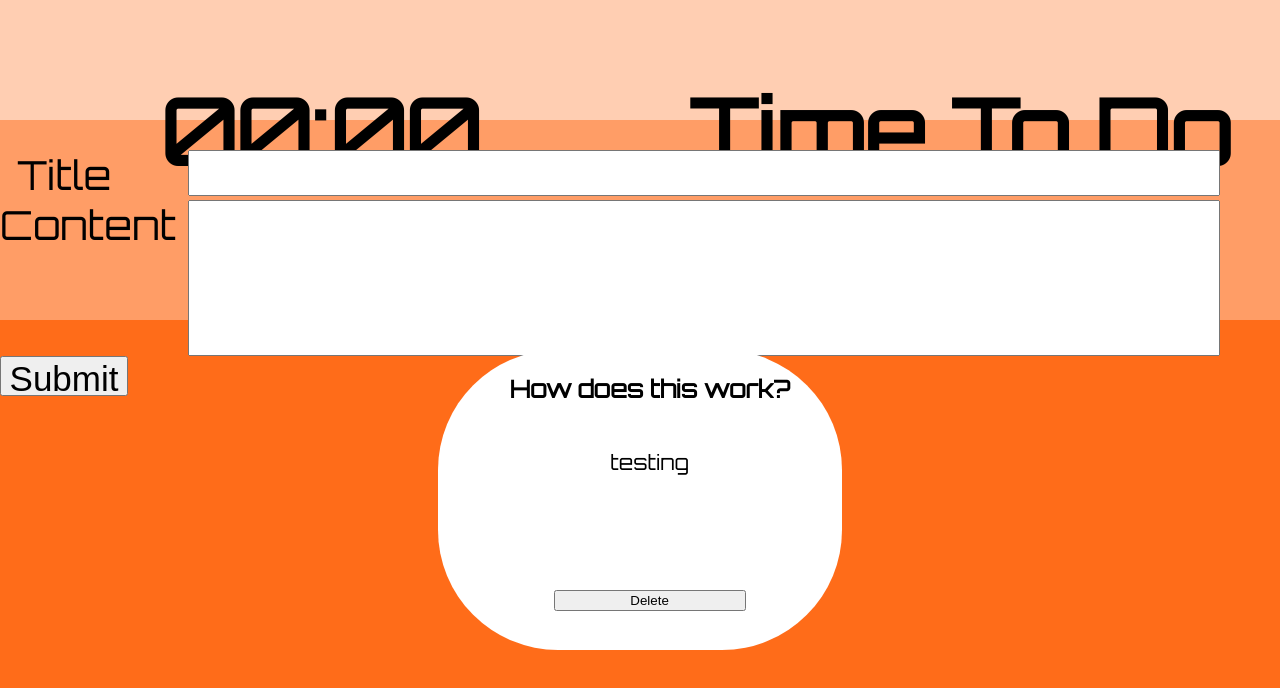
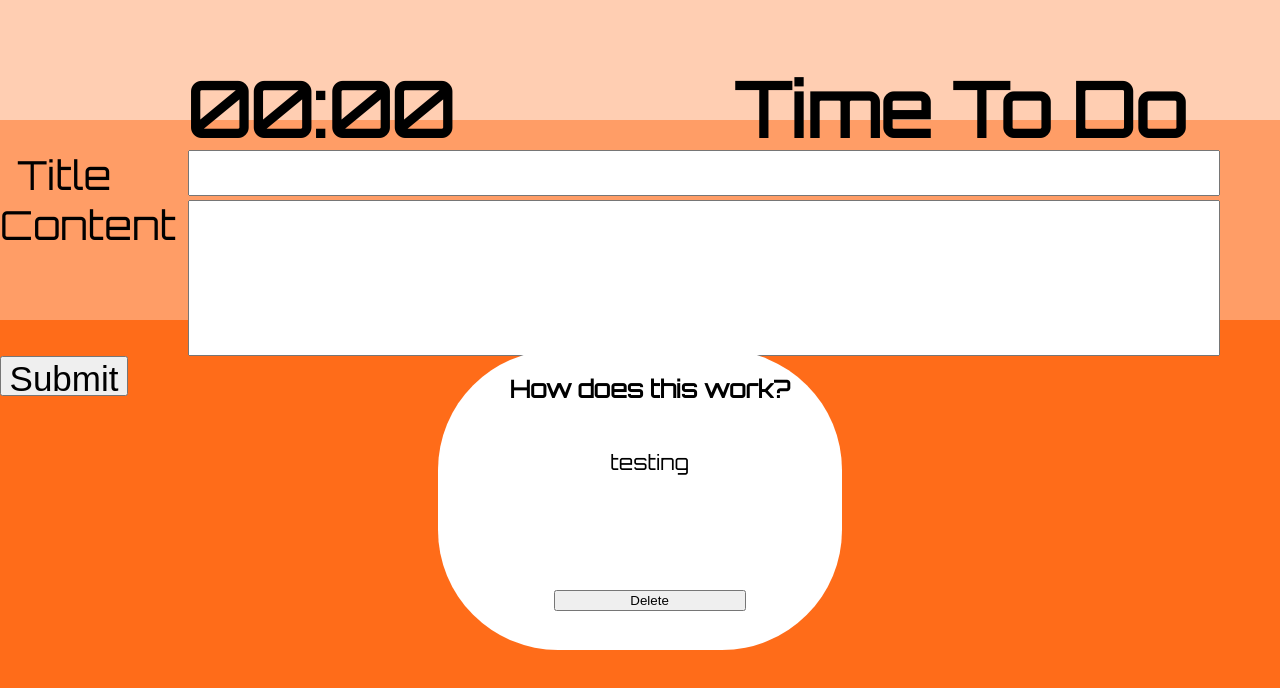
Before and after one commit to EvoFox/React-to-do-list, a React (Create React App) app: page / in a window 1280 px wide. Shown: the top 688 px of the page. Built offline with nearby package versions, Linux system fonts and the light colour scheme.

Commit message:
updated CSS

```diff
--- a/src/App.css
+++ b/src/App.css
@@ -17,12 +17,13 @@
   display: flex;
   justify-content: space-around;
 
-  font-size: 60px;
+  font-size: 50px;
 
   color: black;
 }
 .Header h2 {
-  width: 600px;
+  width: 50%;
+  height: auto;
 
 }
 
```
